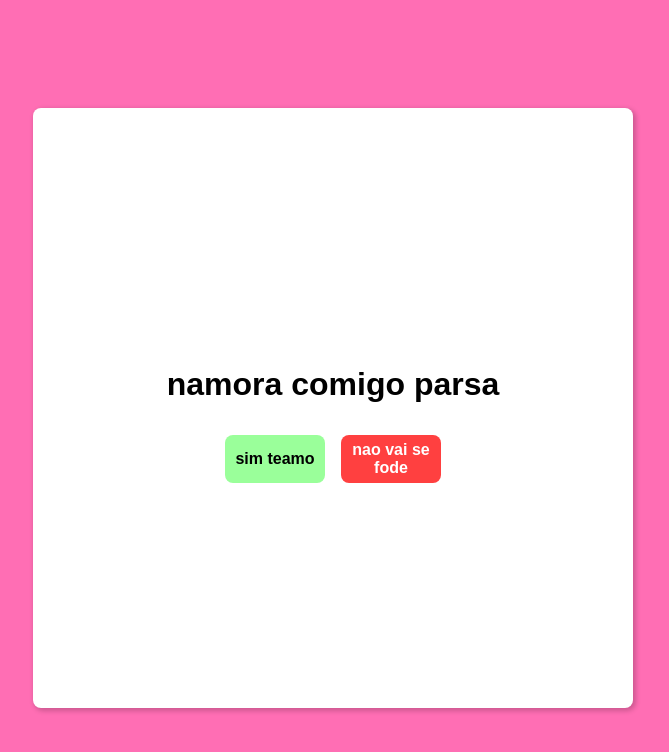
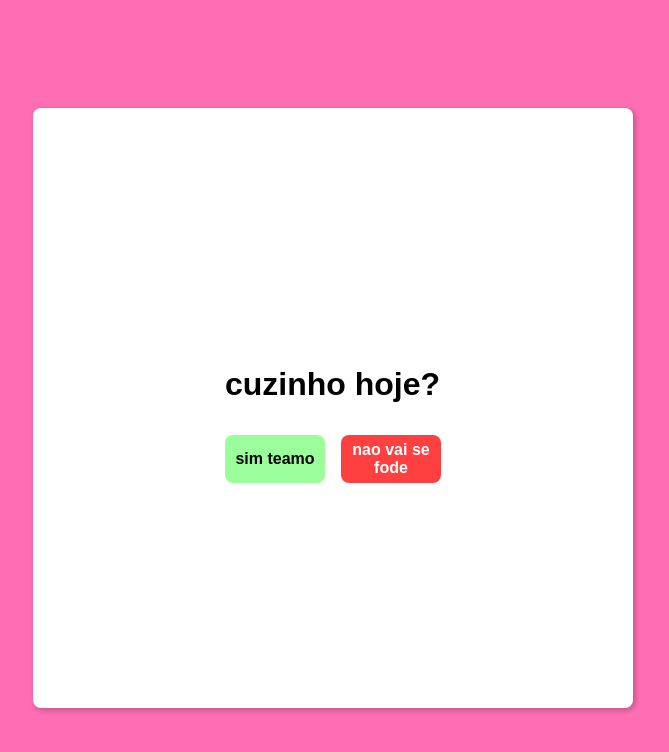
Before and after one commit to H3VN3R/H3VN3R.github.io, a plain HTML site: page index.html in a window 1280 px wide. Shown: the whole page, without its empty margins (307-976 px from the left). Drawn offline with Linux system fonts and the light colour scheme.

Commit message:
Update index.html

```diff
--- a/index.html
+++ b/index.html
@@ -5,12 +5,12 @@
     <meta name="viewport" content="width=device-width, initial-scale=1.0" />
 
     <link rel="stylesheet" href="style.css" />
-    <title>teamo larissa</title>
+    <title>teamo ana karolina</title>
   </head>
   <body>
     <div class="card" id="card">
       <div class="question" id="question">
-        <p>namora comigo parsa</p>
+        <p>cuzinho hoje?</p>
         <div class="buttons">
           <button id="yes" class="btn-yes">sim teamo</button>
           <button id="no" class="btn-no">nao vai se fode</button>
```
